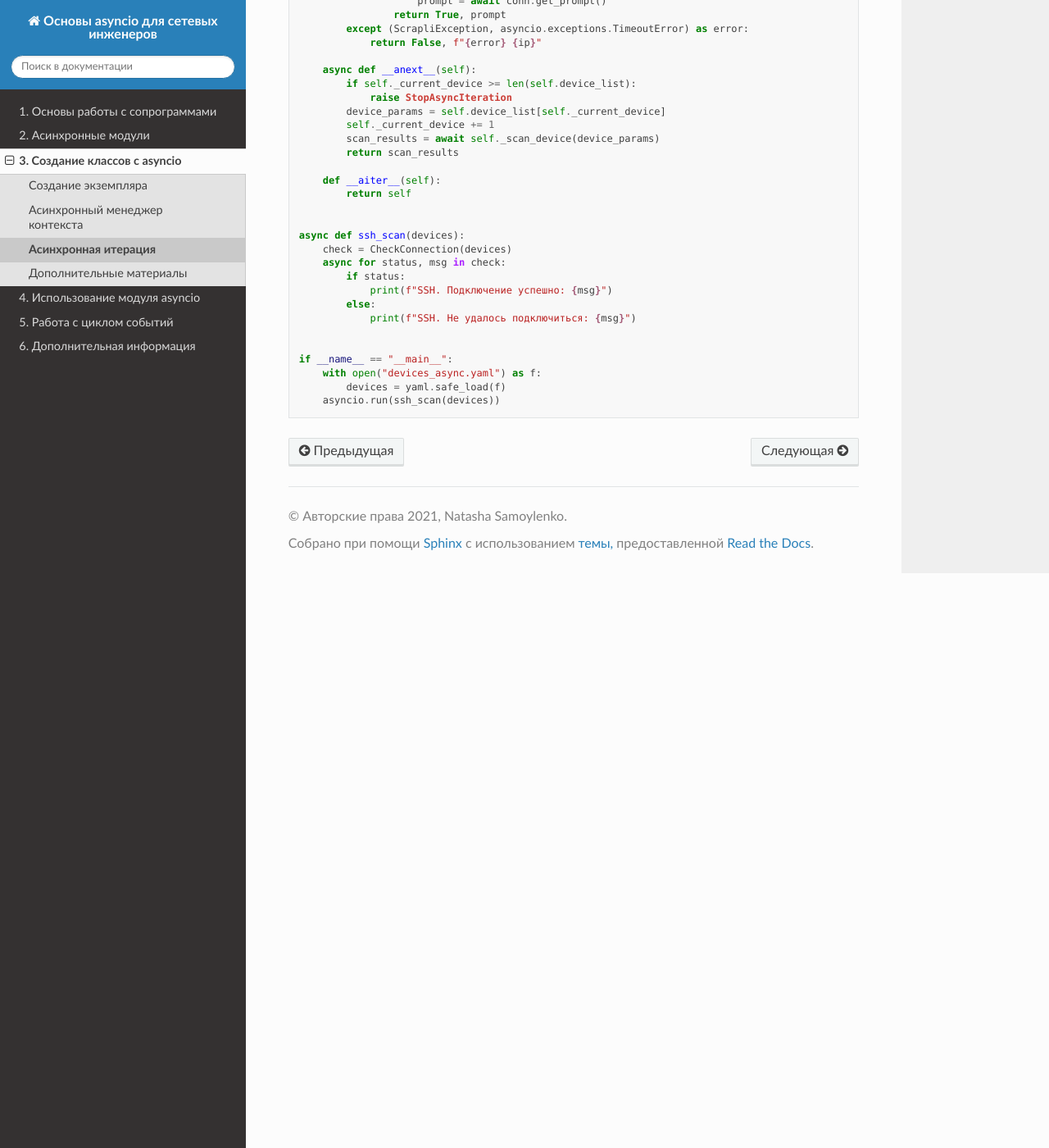
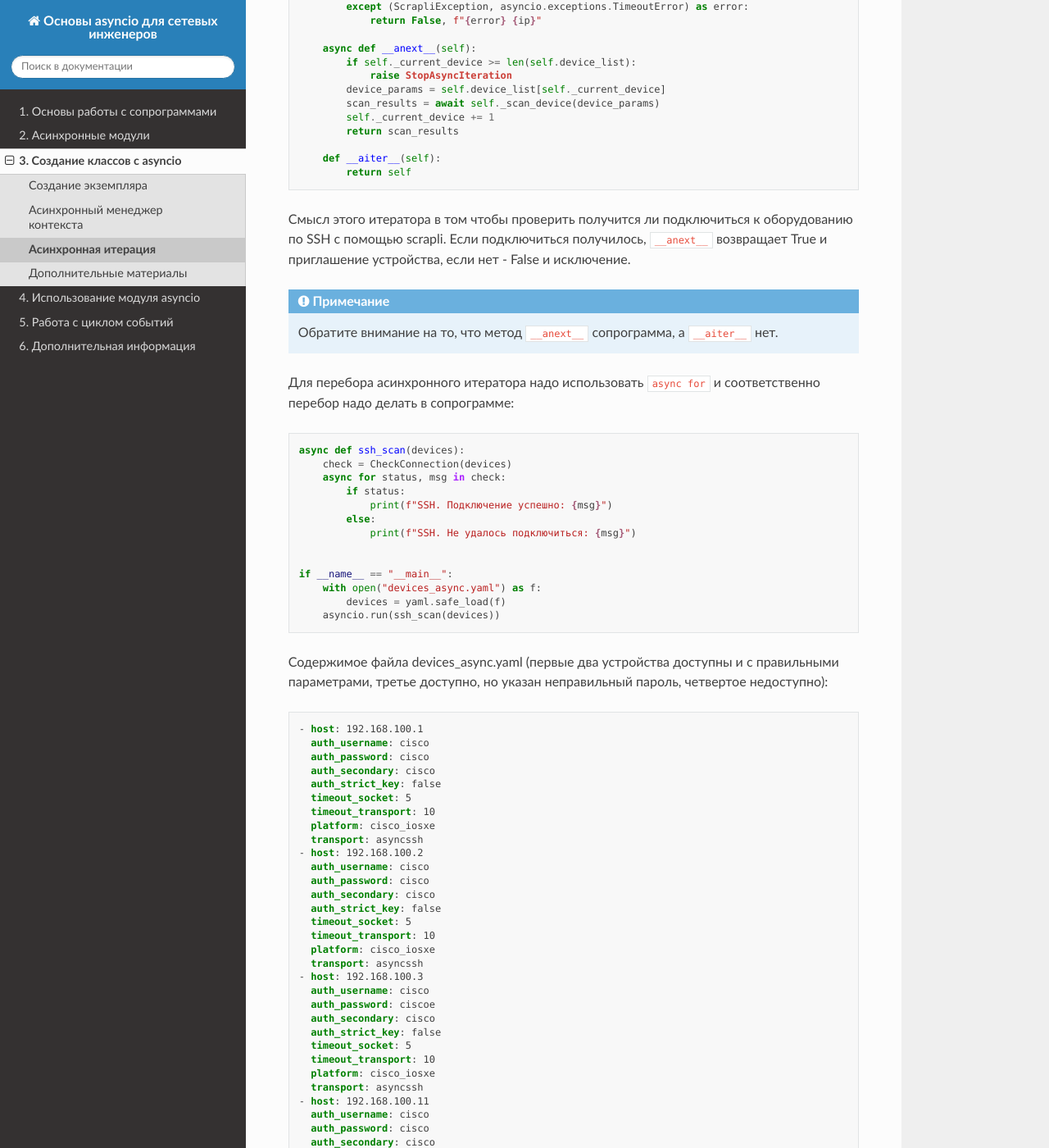
Before and after one commit to natenka/asyncpyneng-book, a Sphinx documentation site: the page built from docs/source/book/classes/iteration.rst, in a window 1280 px wide and 1400 px high, scrolled down 1094 px. Shown: the whole window at 82% size. Built offline with Sphinx 7.4.7 and the Read the Docs theme 2.0.0, drawn with Linux system fonts in a browser that asks for light colours; pages that are not in the unit, such as notebooks, are missing from menus; some of the changed text lies outside the part shown.

Commit message:
update async iteration

```diff
--- a/docs/source/book/classes/index.rst
+++ b/docs/source/book/classes/index.rst
@@ -12,11 +12,6 @@
 Методы класса могут быть сопрограммами или обычными функциями.
 
 
-* async class
-* async with
-* async for
-
-
 .. toctree::
    :maxdepth: 2
 
--- a/docs/source/book/classes/iteration.rst
+++ b/docs/source/book/classes/iteration.rst
@@ -24,15 +24,14 @@
 Тут рассматривается вариант через классы, а в следующем разделе рассматриваются
 асинхронные генераторы.
 
-Пример асинхронного итератора:
+Пример асинхронного итератора, который на каждой итерации пытается подключиться к
+одному устройству с помощью scrapli:
 
 .. code:: python
 
     import asyncio
-    from pprint import pprint
     from scrapli import AsyncScrapli
     from scrapli.exceptions import ScrapliException
-    from async_timeout import timeout
     import yaml
 
 
@@ -55,13 +53,25 @@
             if self._current_device >= len(self.device_list):
                 raise StopAsyncIteration
             device_params = self.device_list[self._current_device]
+            scan_results = await self._scan_device(device_params)
             self._current_device += 1
-            scan_results = await self._scan_device(device_params)
             return scan_results
 
         def __aiter__(self):
             return self
 
+Смысл этого итератора в том чтобы проверить получится ли подключиться к оборудованию
+по SSH с помощью scrapli. Если подключиться получилось, ``__anext__`` возвращает
+True и приглашение устройства, если нет - False и исключение.
+
+.. note::
+
+    Обратите внимание на то, что метод ``__anext__`` сопрограмма, а ``__aiter__`` нет.
+
+Для перебора асинхронного итератора надо использовать ``async for`` и соответственно
+перебор надо делать в сопрограмме:
+
+.. code:: python
 
     async def ssh_scan(devices):
         check = CheckConnection(devices)
@@ -76,3 +86,45 @@
         with open("devices_async.yaml") as f:
             devices = yaml.safe_load(f)
         asyncio.run(ssh_scan(devices))
+
+Содержимое файла devices_async.yaml (первые два устройства доступны и с правильными
+параметрами, третье доступно, но указан неправильный пароль, четвертое недоступно):
+
+.. code:: yaml
+
+    - host: 192.168.100.1
+      auth_username: cisco
+      auth_password: cisco
+      auth_secondary: cisco
+      auth_strict_key: false
+      timeout_socket: 5
+      timeout_transport: 10
+      platform: cisco_iosxe
+      transport: asyncssh
+    - host: 192.168.100.2
+      auth_username: cisco
+      auth_password: cisco
+      auth_secondary: cisco
+      auth_strict_key: false
+      timeout_socket: 5
+      timeout_transport: 10
+      platform: cisco_iosxe
+      transport: asyncssh
+    - host: 192.168.100.3
+      auth_username: cisco
+      auth_password: ciscoe
+      auth_secondary: cisco
+      auth_strict_key: false
+      timeout_socket: 5
+      timeout_transport: 10
+      platform: cisco_iosxe
+      transport: asyncssh
+    - host: 192.168.100.11
+      auth_username: cisco
+      auth_password: cisco
+      auth_secondary: cisco
+      auth_strict_key: false
+      timeout_socket: 5
+      timeout_transport: 10
+      platform: cisco_iosxe
+      transport: asyncssh
```
Also changed, not shown: other parts of docs/source/book/classes/iteration.rst (+3 -4 lines).
